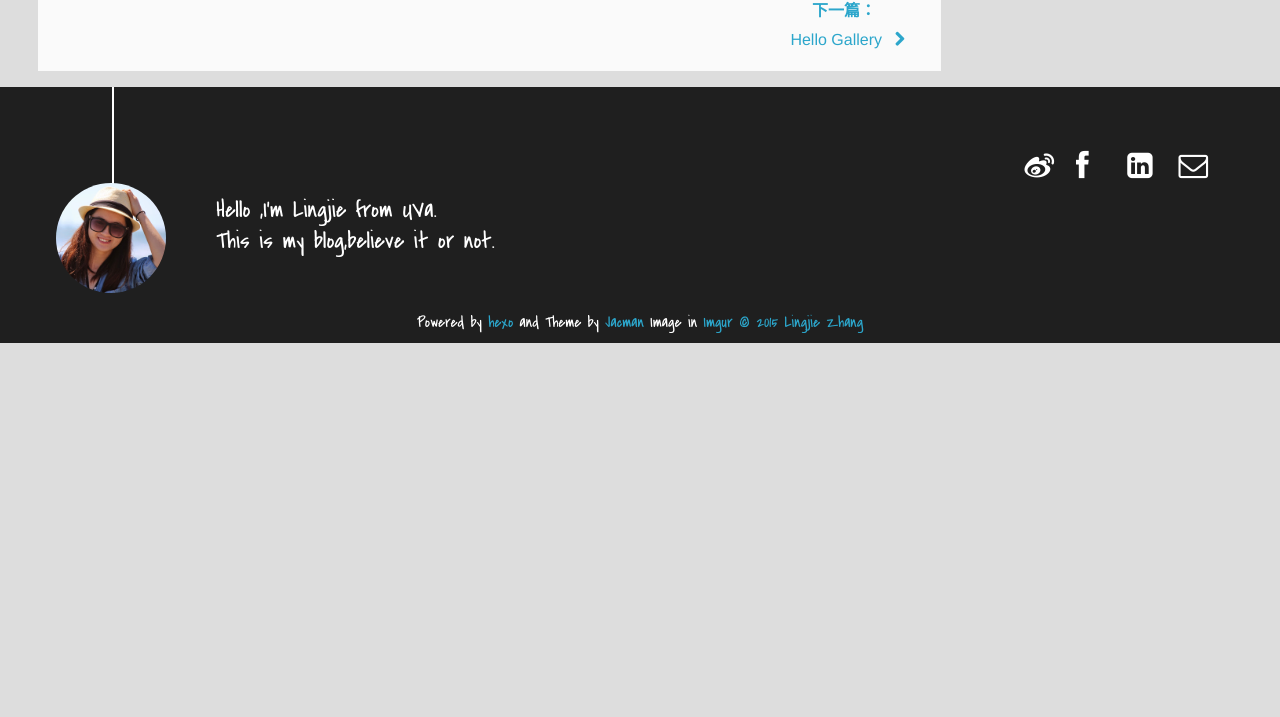
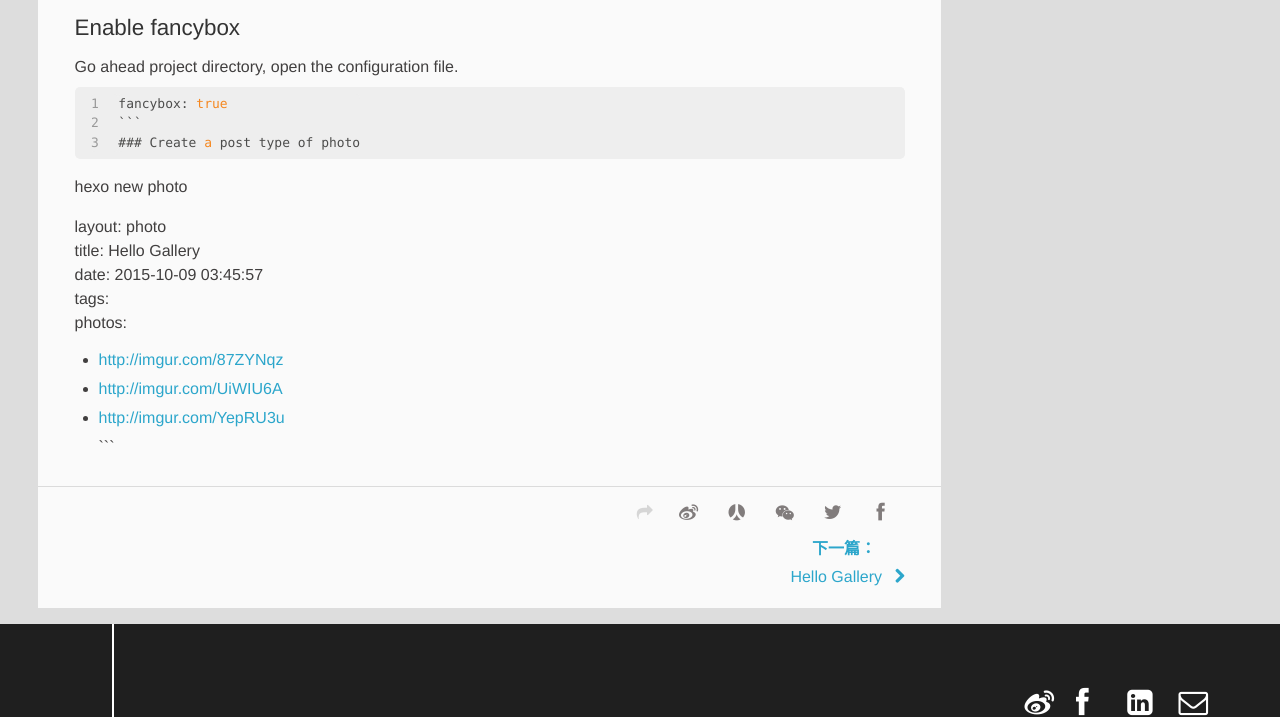
Before and after one commit to lingling186/lingling186.github.io, a plain HTML site: page 2015/10/09/Gallery-Post/index.html in a window 1280 px wide. Shown: the part 1184-1901 px from the top of the page. Before the commit the page ends 1527 px from the top, so only its background shows below. Drawn offline with Linux system fonts and the light colour scheme; a script that the page names is missing.

Commit message:
Site updated: 2015-10-09 05:07:46

````diff
--- a/2015/10/09/Gallery-Post/index.html
+++ b/2015/10/09/Gallery-Post/index.html
@@ -11,20 +11,29 @@
 
 
 
-    <meta name="description">
+    <meta name="description" content="Testing the fancybox.
+Gallery PostEnable fancyboxGo ahead project directory, open the configuration file.
+123fancybox: true``` ### Create a post type of photo
+hexo new photo 12               22 In the">
 <meta property="og:type" content="article">
 <meta property="og:title" content="Gallery Post">
 <meta property="og:url" content="http://lingling186.github.io/2015/10/09/Gallery-Post/index.html">
 <meta property="og:site_name" content="Midnight Diner">
-<meta property="og:description">
+<meta property="og:description" content="Testing the fancybox.
+Gallery PostEnable fancyboxGo ahead project directory, open the configuration file.
+123fancybox: true``` ### Create a post type of photo
+hexo new photo 12               22 In the">
 <meta property="og:image" content="http://i.imgur.com/FBhIAu2.jpg?1">
 <meta property="og:image" content="http://i.imgur.com/YepRU3u.jpg?1">
 <meta property="og:image" content="http://i.imgur.com/UiWIU6A.jpg?1">
 <meta property="og:image" content="http://i.imgur.com/87ZYNqz.jpg?1">
-<meta property="og:updated_time" content="2015-10-09T08:54:53.000Z">
+<meta property="og:updated_time" content="2015-10-09T09:01:59.000Z">
 <meta name="twitter:card" content="summary">
 <meta name="twitter:title" content="Gallery Post">
-<meta name="twitter:description">
+<meta name="twitter:description" content="Testing the fancybox.
+Gallery PostEnable fancyboxGo ahead project directory, open the configuration file.
+123fancybox: true``` ### Create a post type of photo
+hexo new photo 12               22 In the">
 
 
 
@@ -117,10 +126,20 @@
 		<div id="toc" class="toc-article">
 			<strong class="toc-title">Contents</strong>
 
-
+			<ol class="toc"><li class="toc-item toc-level-2"><a class="toc-link" href="#Gallery_Post"><span class="toc-number">1.</span> <span class="toc-text">Gallery Post</span></a><ol class="toc-child"><li class="toc-item toc-level-3"><a class="toc-link" href="#Enable_fancybox"><span class="toc-number">1.1.</span> <span class="toc-text">Enable fancybox</span></a></li></ol></li></ol>
 
 		</div>
 
+		<p> Testing the fancybox.</p>
+<h2 id="Gallery_Post">Gallery Post</h2><h3 id="Enable_fancybox">Enable fancybox</h3><p>Go ahead project directory, open the configuration file.</p>
+<figure class="highlight autohotkey"><table><tr><td class="gutter"><pre><span class="line">1</span><br><span class="line">2</span><br><span class="line">3</span><br></pre></td><td class="code"><pre><span class="line"><span class="label">fancybox:</span> <span class="literal">true</span></span><br><span class="line"><span class="escape">``</span><span class="escape">` </span></span><br><span class="line">### Create <span class="literal">a</span> post type of photo</span><br></pre></td></tr></table></figure>
+<p>hexo new photo <title><br><figure class="highlight livecodeserver"><table><tr><td class="gutter"><pre><span class="line">1</span><br><span class="line">2</span><br></pre></td><td class="code"><pre><span class="line">               <span class="number">22</span> </span><br><span class="line">In <span class="operator">the</span> beginning <span class="operator">of</span> <span class="operator">the</span> <span class="built_in">post</span> <span class="built_in">add</span> <span class="operator">a</span> tag <span class="string">"photos"</span> <span class="operator">and</span> all urls <span class="keyword">for</span> this album.</span><br></pre></td></tr></table></figure></title></p>
+<p>layout: photo<br>title: Hello Gallery<br>date: 2015-10-09 03:45:57<br>tags:<br>photos: </p>
+<ul>
+<li><a href="http://imgur.com/87ZYNqz" target="_blank" rel="external">http://imgur.com/87ZYNqz</a></li>
+<li><a href="http://imgur.com/UiWIU6A" target="_blank" rel="external">http://imgur.com/UiWIU6A</a></li>
+<li><a href="http://imgur.com/YepRU3u" target="_blank" rel="external">http://imgur.com/YepRU3u</a><br>```</li>
+</ul>
 
 	</div>
 		<footer class="article-footer clearfix">
@@ -182,7 +201,7 @@
   <div id="toc" class="toc-aside">
   <strong class="toc-title">Contents</strong>
 
-
+ <ol class="toc"><li class="toc-item toc-level-2"><a class="toc-link" href="#Gallery_Post"><span class="toc-number">1.</span> <span class="toc-text">Gallery Post</span></a><ol class="toc-child"><li class="toc-item toc-level-3"><a class="toc-link" href="#Enable_fancybox"><span class="toc-number">1.1.</span> <span class="toc-text">Enable fancybox</span></a></li></ol></li></ol>
 
   </div>
 
--- a/index.html
+++ b/index.html
@@ -91,6 +91,16 @@
 </header>
     <div class="article-content">
 
+        <p> Testing the fancybox.</p>
+<h2 id="Gallery_Post">Gallery Post</h2><h3 id="Enable_fancybox">Enable fancybox</h3><p>Go ahead project directory, open the configuration file.</p>
+<figure class="highlight autohotkey"><table><tr><td class="gutter"><pre><span class="line">1</span><br><span class="line">2</span><br><span class="line">3</span><br></pre></td><td class="code"><pre><span class="line"><span class="label">fancybox:</span> <span class="literal">true</span></span><br><span class="line"><span class="escape">``</span><span class="escape">` </span></span><br><span class="line">### Create <span class="literal">a</span> post type of photo</span><br></pre></td></tr></table></figure>
+<p>hexo new photo <title><br><figure class="highlight livecodeserver"><table><tr><td class="gutter"><pre><span class="line">1</span><br><span class="line">2</span><br></pre></td><td class="code"><pre><span class="line">               <span class="number">22</span> </span><br><span class="line">In <span class="operator">the</span> beginning <span class="operator">of</span> <span class="operator">the</span> <span class="built_in">post</span> <span class="built_in">add</span> <span class="operator">a</span> tag <span class="string">"photos"</span> <span class="operator">and</span> all urls <span class="keyword">for</span> this album.</span><br></pre></td></tr></table></figure></title></p>
+<p>layout: photo<br>title: Hello Gallery<br>date: 2015-10-09 03:45:57<br>tags:<br>photos: </p>
+<ul>
+<li><a href="http://imgur.com/87ZYNqz" target="_blank" rel="external">http://imgur.com/87ZYNqz</a></li>
+<li><a href="http://imgur.com/UiWIU6A" target="_blank" rel="external">http://imgur.com/UiWIU6A</a></li>
+<li><a href="http://imgur.com/YepRU3u" target="_blank" rel="external">http://imgur.com/YepRU3u</a><br>```</li>
+</ul>
 
 
 
@@ -145,10 +155,10 @@
 
         <p>Testing the fancybox.</p>
 <h2 id="Gallery_Post">Gallery Post</h2><h3 id="Enable_fancybox">Enable fancybox</h3><p>Go ahead project directory, open the configuration file. </p>
-<figure class="highlight groovy"><table><tr><td class="gutter"><pre><span class="line">1</span><br></pre></td><td class="code"><pre><span class="line"><span class="string">fancybox:</span> <span class="literal">true</span></span><br></pre></td></tr></table></figure>
+<figure class="highlight bash"><table><tr><td class="gutter"><pre><span class="line">1</span><br></pre></td><td class="code"><pre><span class="line">fancybox: <span class="literal">true</span></span><br></pre></td></tr></table></figure>
 <h3 id="Create_a_post_type_of_photo">Create a post type of photo</h3><figure class="highlight actionscript"><table><tr><td class="gutter"><pre><span class="line">1</span><br></pre></td><td class="code"><pre><span class="line">hexo <span class="keyword">new</span> photo &lt;title&gt;</span><br></pre></td></tr></table></figure>
-<p>In the beginning of the post add a tag “photos” and all urls for this album.</p>
-<figure class="highlight groovy"><table><tr><td class="gutter"><pre><span class="line">1</span><br><span class="line">2</span><br><span class="line">3</span><br><span class="line">4</span><br><span class="line">5</span><br><span class="line">6</span><br><span class="line">7</span><br><span class="line">8</span><br></pre></td><td class="code"><pre><span class="line"><span class="string">layout:</span> photo</span><br><span class="line"><span class="string">title:</span> Hello Gallery</span><br><span class="line"><span class="string">date:</span> <span class="number">2015</span>-<span class="number">10</span>-<span class="number">09</span> <span class="number">03</span>:<span class="number">45</span>:<span class="number">57</span></span><br><span class="line"><span class="string">tags:</span></span><br><span class="line"><span class="string">photos:</span></span><br><span class="line">- <span class="string">http:</span><span class="comment">//imgur.com/87ZYNqz</span></span><br><span class="line">- <span class="string">http:</span><span class="comment">//imgur.com/UiWIU6A</span></span><br><span class="line">- <span class="string">http:</span><span class="comment">//imgur.com/YepRU3u</span></span><br></pre></td></tr></table></figure>
+<p>In the beginning of the post add a tag (photos) and all urls for this album.</p>
+<figure class="highlight bash"><table><tr><td class="gutter"><pre><span class="line">1</span><br><span class="line">2</span><br><span class="line">3</span><br><span class="line">4</span><br><span class="line">5</span><br><span class="line">6</span><br><span class="line">7</span><br><span class="line">8</span><br></pre></td><td class="code"><pre><span class="line">layout: photo</span><br><span class="line">title: Hello Gallery</span><br><span class="line">date: <span class="number">2015</span>-<span class="number">10</span>-<span class="number">09</span> <span class="number">03</span>:<span class="number">45</span>:<span class="number">57</span></span><br><span class="line">tags:</span><br><span class="line">photos:</span><br><span class="line">- http://imgur.com/<span class="number">87</span>ZYNqz</span><br><span class="line">- http://imgur.com/UiWIU6A</span><br><span class="line">- http://imgur.com/YepRU3u</span><br></pre></td></tr></table></figure>
 
 
 
````
Also changed, not shown: 2015/10/09/Hello-Gallery/index.html (+4 -4 lines).
